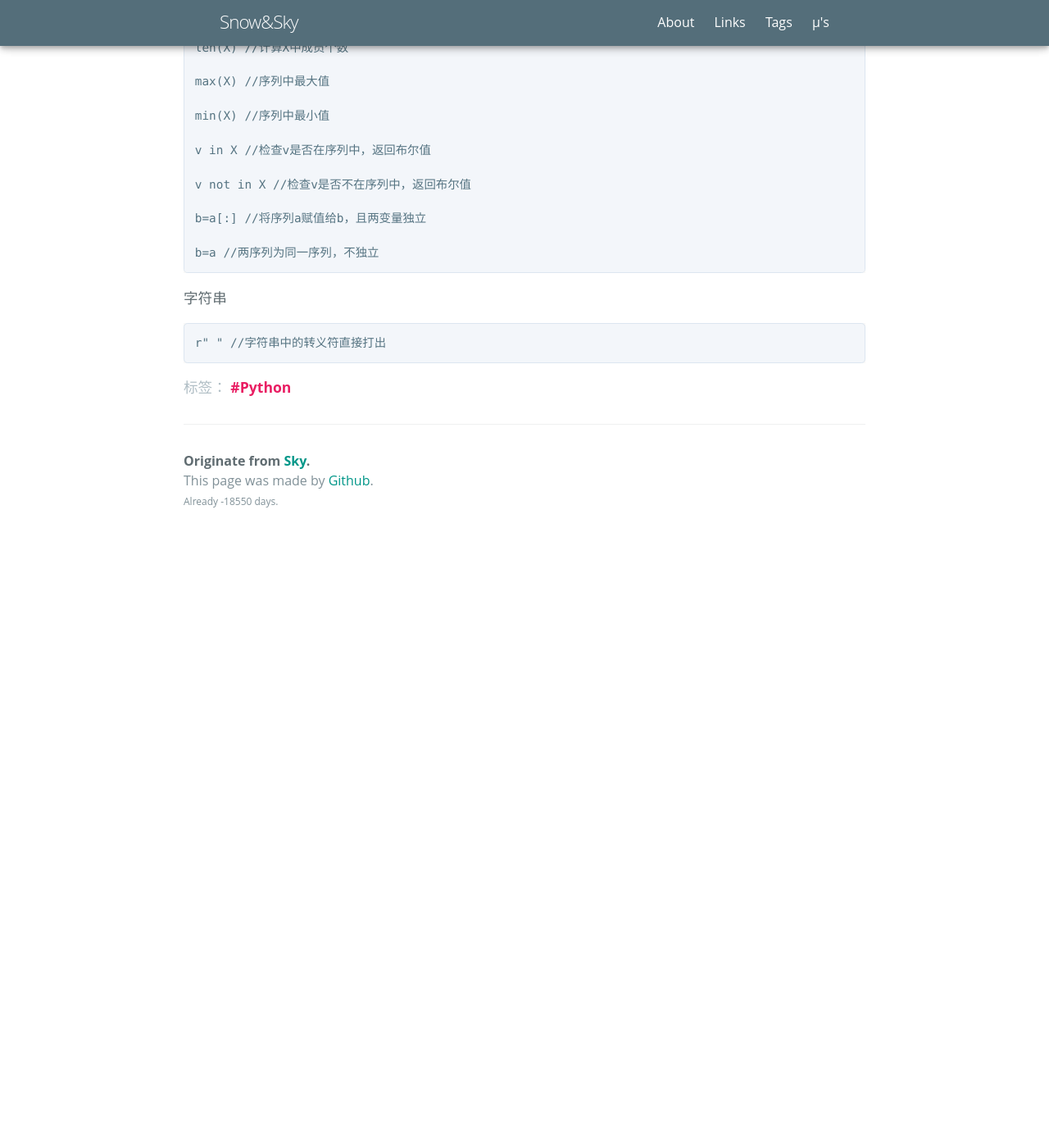
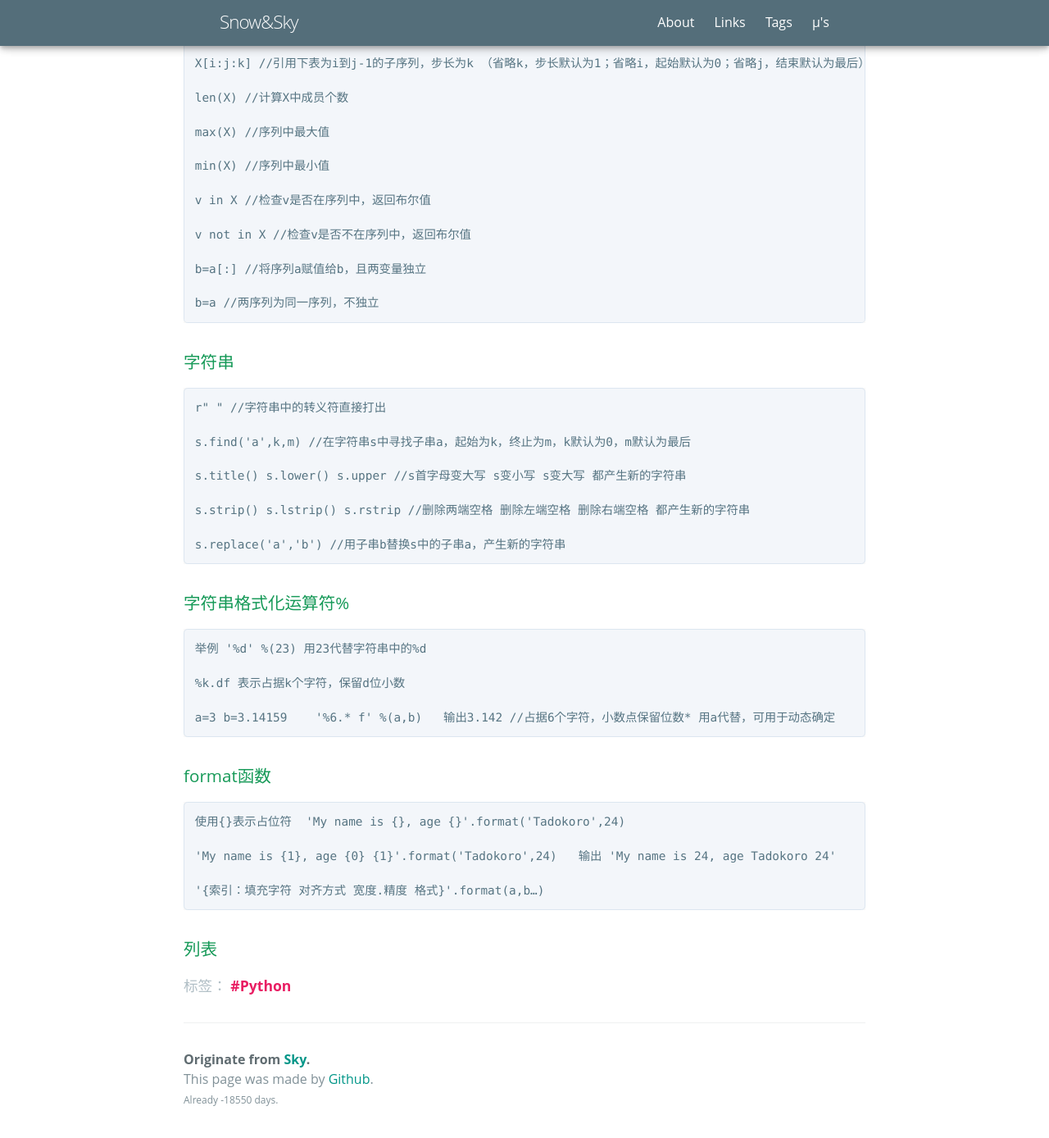
Before and after one commit to NishikinoSky/NishikinoSky.github.io, a Jekyll site: the page built from _posts/2021-1-28-Python.md, in a window 1280 px wide and 1400 px high, scrolled down 1298 px. Shown: the top 1388 px of the window at 82% size. Built offline with Jekyll 4.4.1, drawn with Linux system fonts in a browser that asks for light colours; some web fonts are replaced; before the commit the page ends 1968 px from its top, so only the background shows below that; some of the changed text lies outside the part shown.

Commit message:
Update 2021-1-28-Python.md

```diff
--- a/_posts/2021-1-28-Python.md
+++ b/_posts/2021-1-28-Python.md
@@ -33,7 +33,9 @@ sum()函数
 
 ## 序列
 
-序列操作
+列表 元组 字符串 buffer/xrange对象
+
+### 序列操作
 
     X1+X2 //两序列相加形成新序列
 
@@ -57,6 +59,32 @@ sum()函数
 
     b=a //两序列为同一序列，不独立
 
-字符串
+### 字符串
 
     r" " //字符串中的转义符直接打出
+
+    s.find('a',k,m) //在字符串s中寻找子串a，起始为k，终止为m，k默认为0，m默认为最后
+
+    s.title() s.lower() s.upper //s首字母变大写 s变小写 s变大写 都产生新的字符串
+
+    s.strip() s.lstrip() s.rstrip //删除两端空格 删除左端空格 删除右端空格 都产生新的字符串
+
+    s.replace('a','b') //用子串b替换s中的子串a，产生新的字符串
+
+### 字符串格式化运算符%
+
+    举例 '%d' %(23) 用23代替字符串中的%d
+
+    %k.df 表示占据k个字符，保留d位小数
+
+    a=3 b=3.14159    '%6.* f' %(a,b)   输出3.142 //占据6个字符，小数点保留位数* 用a代替，可用于动态确定
+
+### format函数
+
+    使用{}表示占位符  'My name is {}, age {}'.format('Tadokoro',24)
+
+    'My name is {1}, age {0} {1}'.format('Tadokoro',24)   输出 'My name is 24, age Tadokoro 24'
+
+    '{索引：填充字符 对齐方式 宽度.精度 格式}'.format(a,b…)
+
+### 列表
```
